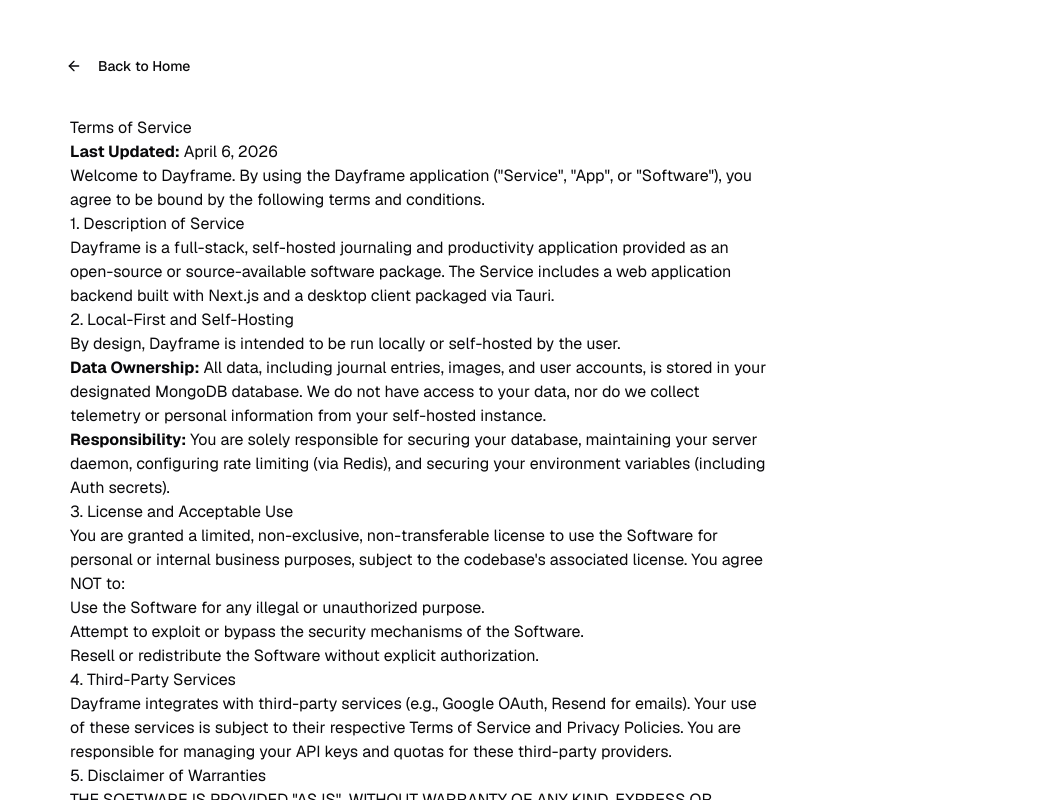
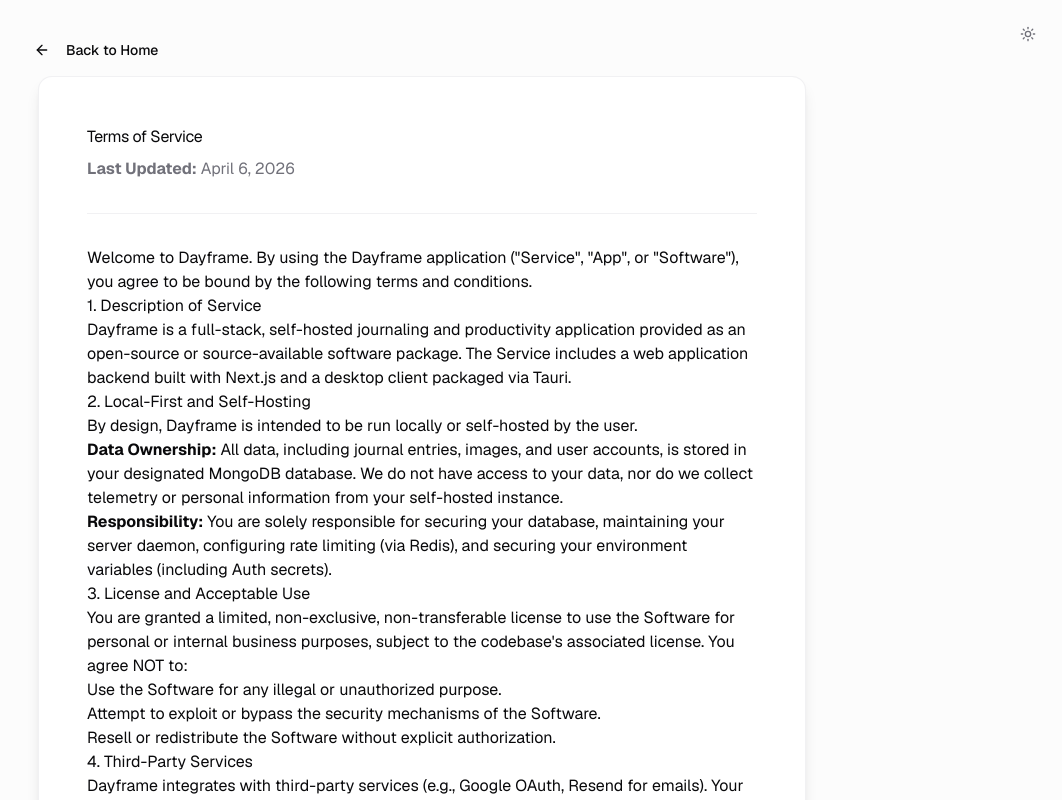
Before and after one commit to zvincent07/dayframe, a Next.js app: page /terms in a window 1280 px wide. Shown: the top 800 px of the page, without its empty margins (218-1280 px from the left). Built offline with nearby package versions, Linux system fonts and the light colour scheme; no server answers; the database is empty.

Commit message:
feat: redesign terms and privacy pages and remove mentorship wording

```diff
--- a/src/app/login/page.tsx
+++ b/src/app/login/page.tsx
@@ -113,7 +113,7 @@ export default async function LoginPage() {
             <div className="space-y-3">
               <h2 className="text-2xl font-semibold tracking-tight text-foreground">{config.appName}</h2>
               <p className="text-muted-foreground leading-relaxed">
-                {config.appDescription || "Capture your day, track your habits, and grow with mentorship. Your personal space for reflection and progress."}
+                {config.appDescription || "Capture your day, track your habits, and reflect on your progress. Your personal space for growth."}
               </p>
             </div>
           </div>
--- a/src/app/privacy/page.tsx
+++ b/src/app/privacy/page.tsx
@@ -1,6 +1,8 @@
 import Link from "next/link";
 import { ArrowLeft } from "lucide-react";
 import { Button } from "@/components/ui/button";
+import { Card, CardContent } from "@/components/ui/card";
+import { ModeToggle } from "@/components/mode-toggle";
 
 export const metadata = {
   title: "Privacy Policy | Dayframe",
@@ -8,18 +10,26 @@ export const metadata = {
 
 export default function PrivacyPage() {
   return (
-    <div className="min-h-screen bg-background">
-      <div className="mx-auto max-w-3xl px-4 py-12 sm:px-6 lg:px-8">
-        <Button variant="ghost" asChild className="mb-8 -ml-4">
+    <div className="flex min-h-[100dvh] w-full flex-col items-center bg-muted/30 px-4 py-12 sm:px-6 md:p-8">
+      <div className="absolute top-4 right-4 z-20">
+        <ModeToggle />
+      </div>
+
+      <div className="mx-auto w-full max-w-3xl space-y-6">
+        <Button variant="ghost" asChild className="mb-2 -ml-4 hover:bg-transparent">
           <Link href="/">
             <ArrowLeft className="mr-2 h-4 w-4" />
             Back to Home
           </Link>
         </Button>
 
+        <Card className="shadow-lg border-border/50">
+          <CardContent className="p-8 sm:p-12">
             <article className="prose prose-slate dark:prose-invert max-w-none">
-          <h1>Privacy Policy</h1>
-          <p><strong>Last Updated:</strong> April 6, 2026</p>
+              <h1 className="tracking-tight mb-2">Privacy Policy</h1>
+              <p className="text-muted-foreground mt-0"><strong>Last Updated:</strong> April 6, 2026</p>
+
+              <div className="my-8 h-px bg-border/50" />
 
               <p>
                 Welcome to Dayframe. We take your privacy seriously. This Privacy Policy
@@ -61,6 +71,8 @@ export default function PrivacyPage() {
             If you have questions about the core open-source software, please open an issue on the official project repository. If you are using a hosted instance managed by a third party, please contact your instance administrator.
           </p>
             </article>
+          </CardContent>
+        </Card>
       </div>
     </div>
   );
--- a/src/app/terms/page.tsx
+++ b/src/app/terms/page.tsx
@@ -1,6 +1,8 @@
 import Link from "next/link";
 import { ArrowLeft } from "lucide-react";
 import { Button } from "@/components/ui/button";
+import { Card, CardContent } from "@/components/ui/card";
+import { ModeToggle } from "@/components/mode-toggle";
 
 export const metadata = {
   title: "Terms of Service | Dayframe",
@@ -8,23 +10,31 @@ export const metadata = {
 
 export default function TermsPage() {
   return (
-    <div className="min-h-screen bg-background">
-      <div className="mx-auto max-w-3xl px-4 py-12 sm:px-6 lg:px-8">
-        <Button variant="ghost" asChild className="mb-8 -ml-4">
+    <div className="flex min-h-[100dvh] w-full flex-col items-center bg-muted/30 px-4 py-12 sm:px-6 md:p-8">
+      <div className="absolute top-4 right-4 z-20">
+        <ModeToggle />
+      </div>
+
+      <div className="mx-auto w-full max-w-3xl space-y-6">
+        <Button variant="ghost" asChild className="mb-2 -ml-4 hover:bg-transparent">
           <Link href="/">
             <ArrowLeft className="mr-2 h-4 w-4" />
             Back to Home
           </Link>
         </Button>
 
-        <article className="prose prose-slate dark:prose-invert max-w-none">
-          <h1>Terms of Service</h1>
-          <p><strong>Last Updated:</strong> April 6, 2026</p>
+        <Card className="shadow-lg border-border/50">
+          <CardContent className="p-8 sm:p-12">
+            <article className="prose prose-slate dark:prose-invert max-w-none">
+              <h1 className="tracking-tight mb-2">Terms of Service</h1>
+              <p className="text-muted-foreground mt-0"><strong>Last Updated:</strong> April 6, 2026</p>
 
-          <p>
-            Welcome to Dayframe. By using the Dayframe application ("Service", "App", or "Software"),
-            you agree to be bound by the following terms and conditions.
-          </p>
+              <div className="my-8 h-px bg-border/50" />
+
+              <p>
+                Welcome to Dayframe. By using the Dayframe application ("Service", "App", or "Software"),
+                you agree to be bound by the following terms and conditions.
+              </p>
 
           <h2>1. Description of Service</h2>
           <p>
@@ -72,6 +82,8 @@ export default function TermsPage() {
             For any questions regarding these terms, please open an issue on the official project repository.
           </p>
         </article>
+          </CardContent>
+        </Card>
       </div>
     </div>
   );
--- a/src/components/admin/settings/general-settings.tsx
+++ b/src/components/admin/settings/general-settings.tsx
@@ -245,7 +245,7 @@ export function GeneralSettings({ initialConfig }: GeneralSettingsProps) {
                         <FormLabel>App Description (Login Page)</FormLabel>
                         <FormControl>
                           <Textarea
-                            placeholder="Capture your day, track your habits, and grow with mentorship..."
+                            placeholder="Capture your day, track your habits, and reflect on your progress..."
                             className="resize-none [&::-webkit-scrollbar]:hidden [-ms-overflow-style:'none'] [scrollbar-width:'none']"
                             {...field}
                           />
--- a/src/types/settings.ts
+++ b/src/types/settings.ts
@@ -26,7 +26,7 @@ export interface SystemConfig {
 
 export const DEFAULT_CONFIG: SystemConfig = {
   appName: "Dayframe Journal",
-  appDescription: "Capture your day, track your habits, and grow with mentorship. Your personal space for reflection and progress.",
+  appDescription: "Capture your day, track your habits, and reflect on your progress. Your personal space for growth.",
   supportEmail: "support@dayframe.com",
   maintenanceMode: false,
   maintenanceMessage: "We are currently undergoing maintenance. Please check back later.",
```
Lines whose indentation alone changed are shown as unchanged.
